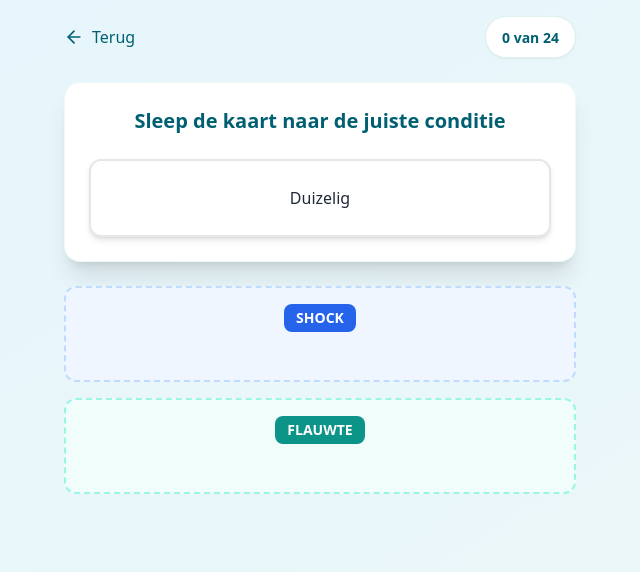
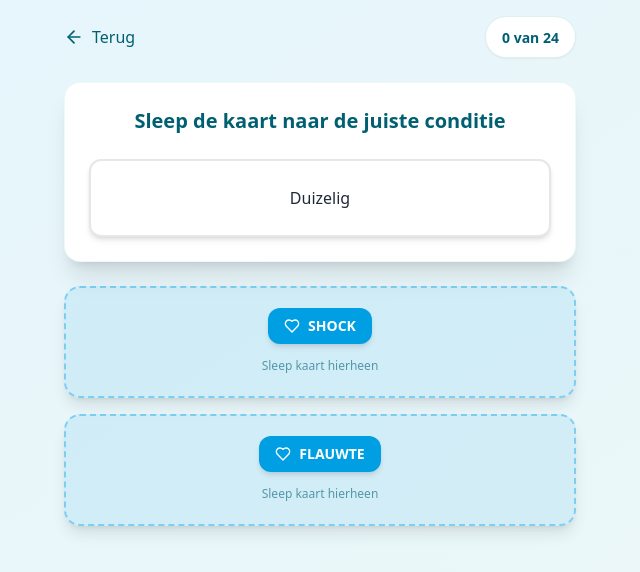
Before and after one commit to jankoning3/shockflauwte, a React (Vite) app: page / in a window 1280 px wide. Both pictures are taken after a click on the button "Start het Spel". Shown: the top 572 px of the page, without its empty margins (320-960 px from the left). Built offline with nearby package versions, Linux system fonts and the light colour scheme.

Commit message:
Updated DropZone.tsx

```diff
--- a/src/components/DropZone.tsx
+++ b/src/components/DropZone.tsx
@@ -1,4 +1,6 @@
+
 import React from 'react';
+import { Heart, Eye, LifeBuoy } from 'lucide-react';
 
 interface DropZoneProps {
   id: string;
@@ -9,42 +11,63 @@ interface DropZoneProps {
 }
 
 const DropZone: React.FC<DropZoneProps> = ({ id, label, isActive, color, children }) => {
-  const colorClasses = {
-    blue: {
-      bg: isActive ? 'bg-blue-100 border-blue-400' : 'bg-blue-50 border-blue-200',
-      text: 'text-blue-800',
-      accent: 'bg-blue-600'
-    },
-    teal: {
-      bg: isActive ? 'bg-teal-100 border-teal-400' : 'bg-teal-50 border-teal-200',
-      text: 'text-teal-800',
-      accent: 'bg-teal-600'
-    },
-    orange: {
-      bg: isActive ? 'bg-orange-100 border-orange-400' : 'bg-orange-50 border-orange-200',
-      text: 'text-orange-800',
-      accent: 'bg-orange-600'
-    },
-    green: {
-      bg: isActive ? 'bg-green-100 border-green-400' : 'bg-green-50 border-green-200',
-      text: 'text-green-800',
-      accent: 'bg-green-600'
+  // Vaste kleuren per categorie onafhankelijk van shock/flauwte
+  const getCategoryColor = (categoryId: string) => {
+    switch(categoryId) {
+      case 'oorzaken':
+        return {
+          bg: isActive ? 'bg-[#009fe3]/20 border-[#009fe3]' : 'bg-[#009fe3]/10 border-[#009fe3]/40',
+          text: 'text-[#006072]',
+          accent: 'bg-[#009fe3]',
+          icon: Heart
+        };
+      case 'verschijnselen':
+        return {
+          bg: isActive ? 'bg-[#52bbb5]/20 border-[#52bbb5]' : 'bg-[#52bbb5]/10 border-[#52bbb5]/40',
+          text: 'text-[#006072]',
+          accent: 'bg-[#52bbb5]',
+          icon: Eye
+        };
+      case 'eerste_hulp':
+        return {
+          bg: isActive ? 'bg-[#d5ac48]/20 border-[#d5ac48]' : 'bg-[#d5ac48]/10 border-[#d5ac48]/40',
+          text: 'text-[#006072]',
+          accent: 'bg-[#d5ac48]',
+          icon: LifeBuoy
+        };
+      default:
+        // Fallback voor shock/flauwte keuze
+        return {
+          bg: isActive ? 'bg-[#009fe3]/20 border-[#009fe3]' : 'bg-[#009fe3]/10 border-[#009fe3]/40',
+          text: 'text-[#006072]',
+          accent: 'bg-[#009fe3]',
+          icon: Heart
+        };
     }
   };
 
-  const classes = colorClasses[color];
+  const classes = getCategoryColor(id);
+  const IconComponent = classes.icon;
 
   return (
     <div
       data-drop-zone={id}
-      className={`rounded-xl border-2 border-dashed p-4 min-h-24 flex flex-col transition-all duration-200 ${classes.bg}`}
+      className={`rounded-2xl border-2 border-dashed p-5 min-h-28 flex flex-col transition-all duration-300 ${classes.bg} hover:scale-105 shadow-lg hover:shadow-xl`}
     >
-      <div className={`${classes.accent} text-white px-3 py-1 rounded-lg font-semibold text-sm mb-2 self-center`}>
-        {label}
+      <div className={`${classes.accent} text-white px-4 py-2 rounded-xl font-bold text-sm mb-3 self-center flex items-center space-x-2 shadow-md`}>
+        <IconComponent className="w-4 h-4" />
+        <span>{label}</span>
       </div>
+
       {children && (
-        <div className="w-full flex-1">
+        <div className="w-full flex-1 space-y-2">
           {children}
+        </div>
+      )}
+
+      {!children && (
+        <div className={`flex-1 flex items-center justify-center ${classes.text} opacity-60`}>
+          <span className="text-xs font-medium">Sleep kaart hierheen</span>
         </div>
       )}
     </div>
```
